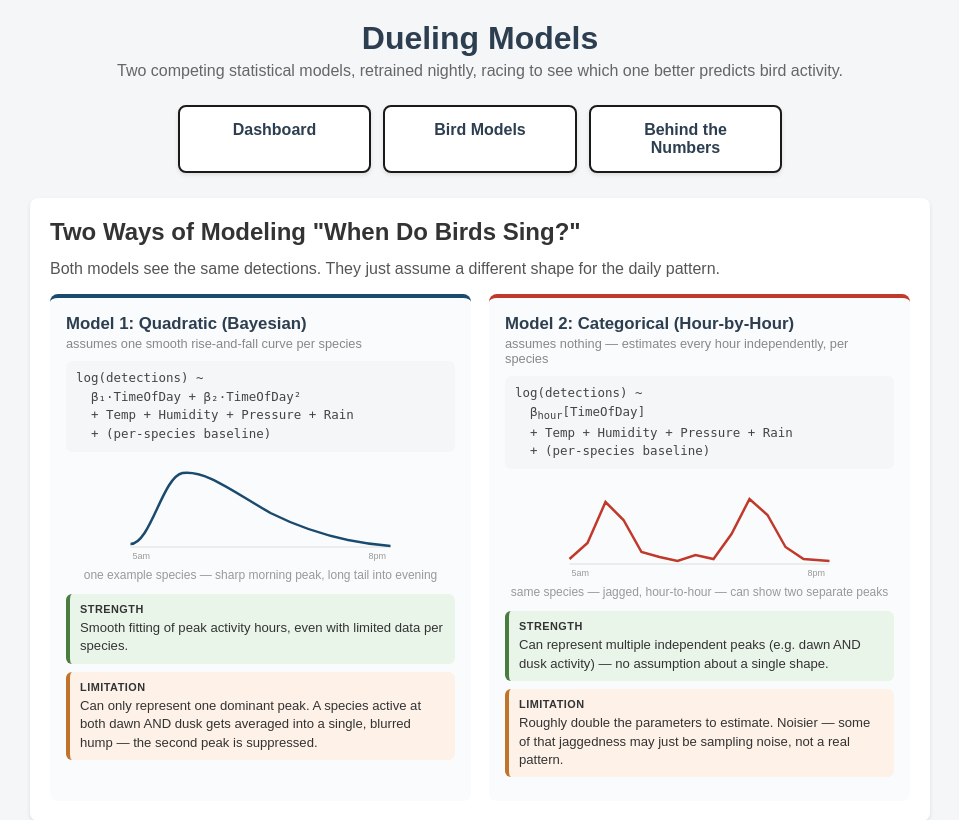
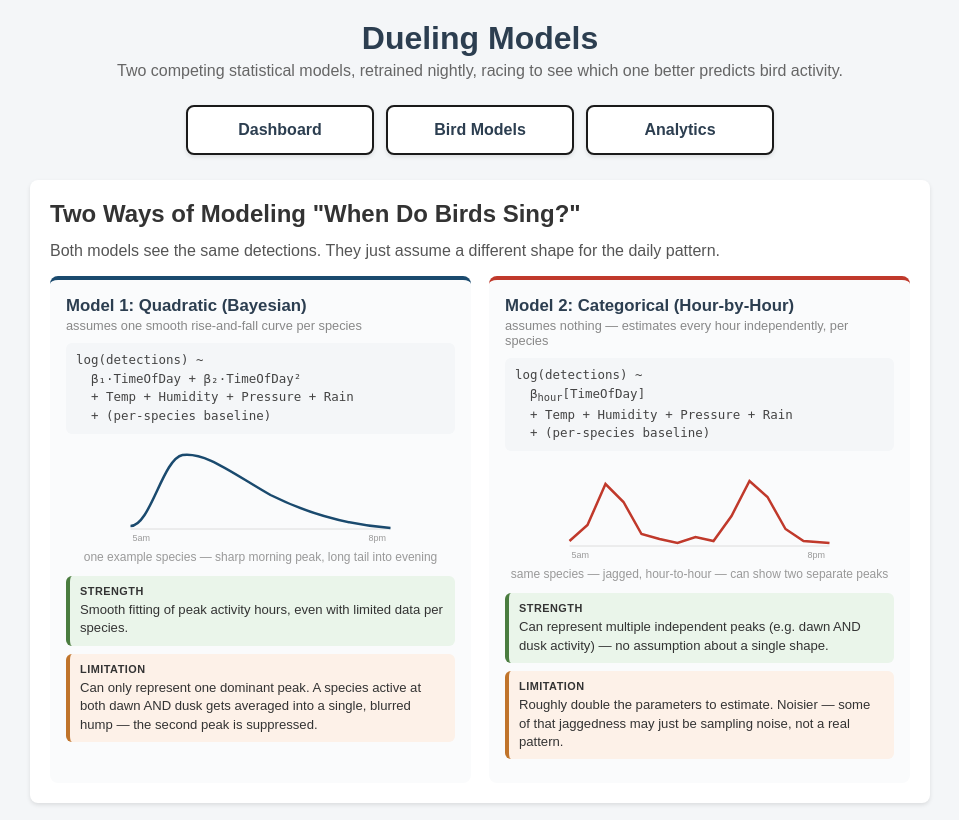
Before and after one commit to dclengacher/winstonsalembirds, a Flask app: page /dueling-models in a window 1280 px wide. Shown: the top 820 px of the page, without its empty margins (160-1119 px from the left). Run offline with Flask 3, Linux system fonts and the light colour scheme; parts of the project's set-up code (start-up, migrations or seed data) failed here and were passed over.

Commit message:
standardize nav label to just 'Analytics' across all pages

```diff
--- a/templates/bird_models.html
+++ b/templates/bird_models.html
@@ -33,7 +33,7 @@
     <div class="nav-bar">
         <a href="/" class="nav-link">Dashboard</a>
         <a href="/alltime" class="nav-link">All-Time Species</a>
-        <a href="/analytics" class="nav-link">View Analytics</a>
+        <a href="/analytics" class="nav-link">Analytics</a>
     </div>
     <div class="card">
         {% if clock_data %}
--- a/templates/dashboard.html
+++ b/templates/dashboard.html
@@ -77,7 +77,7 @@
     </div>
     </div>
 
-    <div class="nav-bar"><a href="/alltime" class="nav-link">All-Time Species</a><a href="/bird-models" class="nav-link">Bird Models</a><a href="/dueling-models" class="nav-link">Dueling Models</a><a href="/history" class="nav-link">Project History</a><a href="/analytics" class="nav-link">View Analytics</a></div>
+    <div class="nav-bar"><a href="/alltime" class="nav-link">All-Time Species</a><a href="/bird-models" class="nav-link">Bird Models</a><a href="/dueling-models" class="nav-link">Dueling Models</a><a href="/history" class="nav-link">Project History</a><a href="/analytics" class="nav-link">Analytics</a></div>
     <div style="background:white;border-radius:8px;box-shadow:0 2px 4px rgba(0,0,0,0.1);padding:14px 20px;margin:16px auto 0;max-width:480px;text-align:center;"><p style="margin:0 0 10px;color:#2c3e50;font-weight:bold;">Get notified when something interesting shows up</p><form id="subscribe-form" style="display:flex;gap:8px;justify-content:center;flex-wrap:wrap;"><input type="email" id="subscribe-email" placeholder="your@email.com" required style="padding:8px 12px;border:1px solid #ccc;border-radius:6px;font-size:0.9rem;min-width:200px;"><button type="submit" style="padding:8px 16px;border-radius:6px;border:2px solid #1a1a1a;background:white;font-weight:bold;cursor:pointer;">Notify Me</button></form><p id="subscribe-msg" style="margin:8px 0 0;font-size:0.85rem;color:#2e7d32;display:none;">Thanks — you're on the list!</p></div>
     {% if ebird_sightings %}
     <div style="background:white;border-radius:8px;box-shadow:0 2px 4px rgba(0,0,0,0.1);padding:10px 18px;margin-bottom:5px;font-size:0.85rem;color:#555;display:flex;flex-wrap:wrap;gap:16px;align-items:center;">
--- a/templates/dueling_models.html
+++ b/templates/dueling_models.html
@@ -43,7 +43,7 @@
     <div class="nav-bar">
         <a href="/" class="nav-link">Dashboard</a>
         <a href="/bird-models" class="nav-link">Bird Models</a>
-        <a href="/analytics" class="nav-link">Behind the Numbers</a>
+        <a href="/analytics" class="nav-link">Analytics</a>
     </div>
     <div class="card">
         <h2 style="margin-top:0;">Two Ways of Modeling "When Do Birds Sing?"</h2>
```
